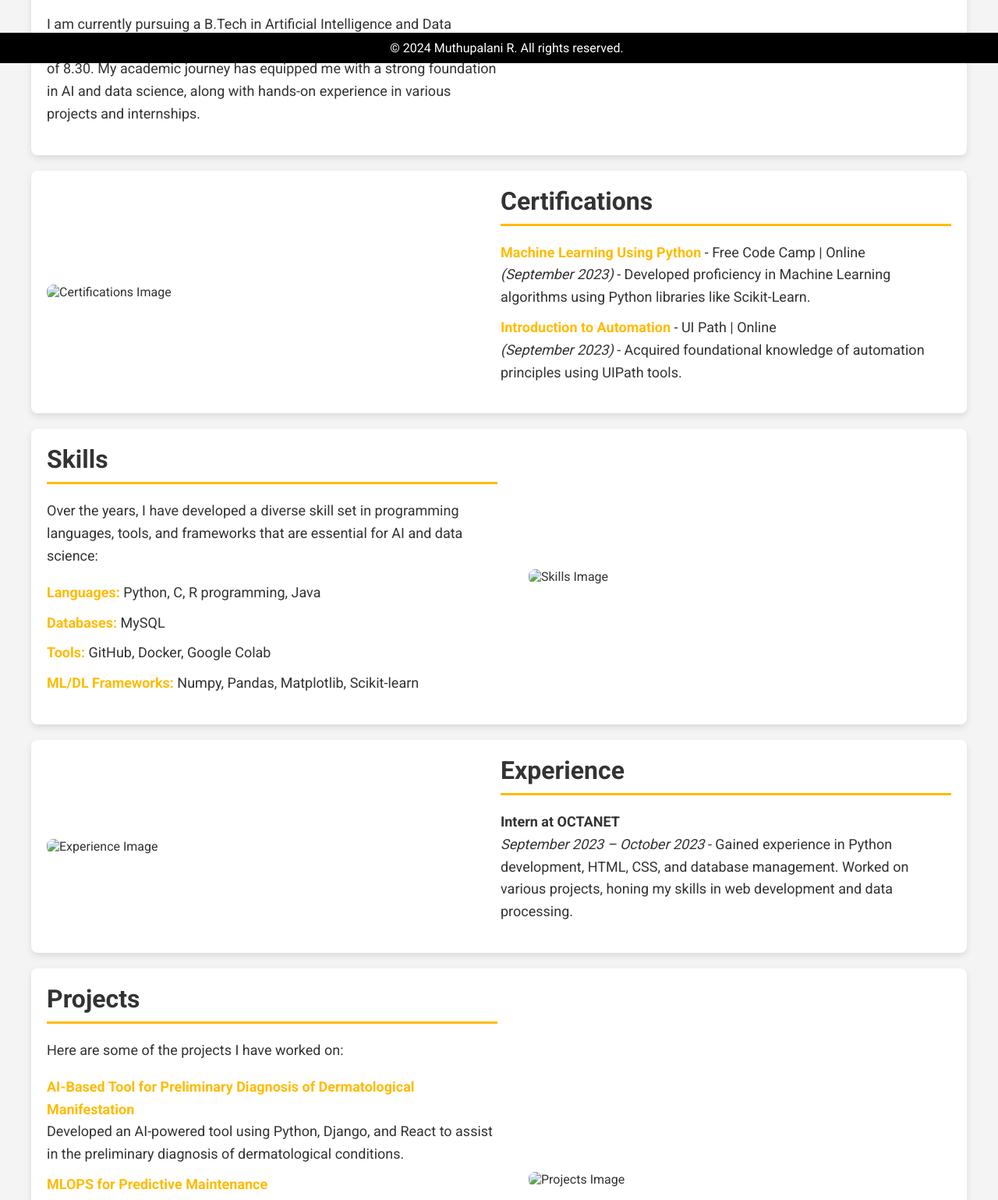
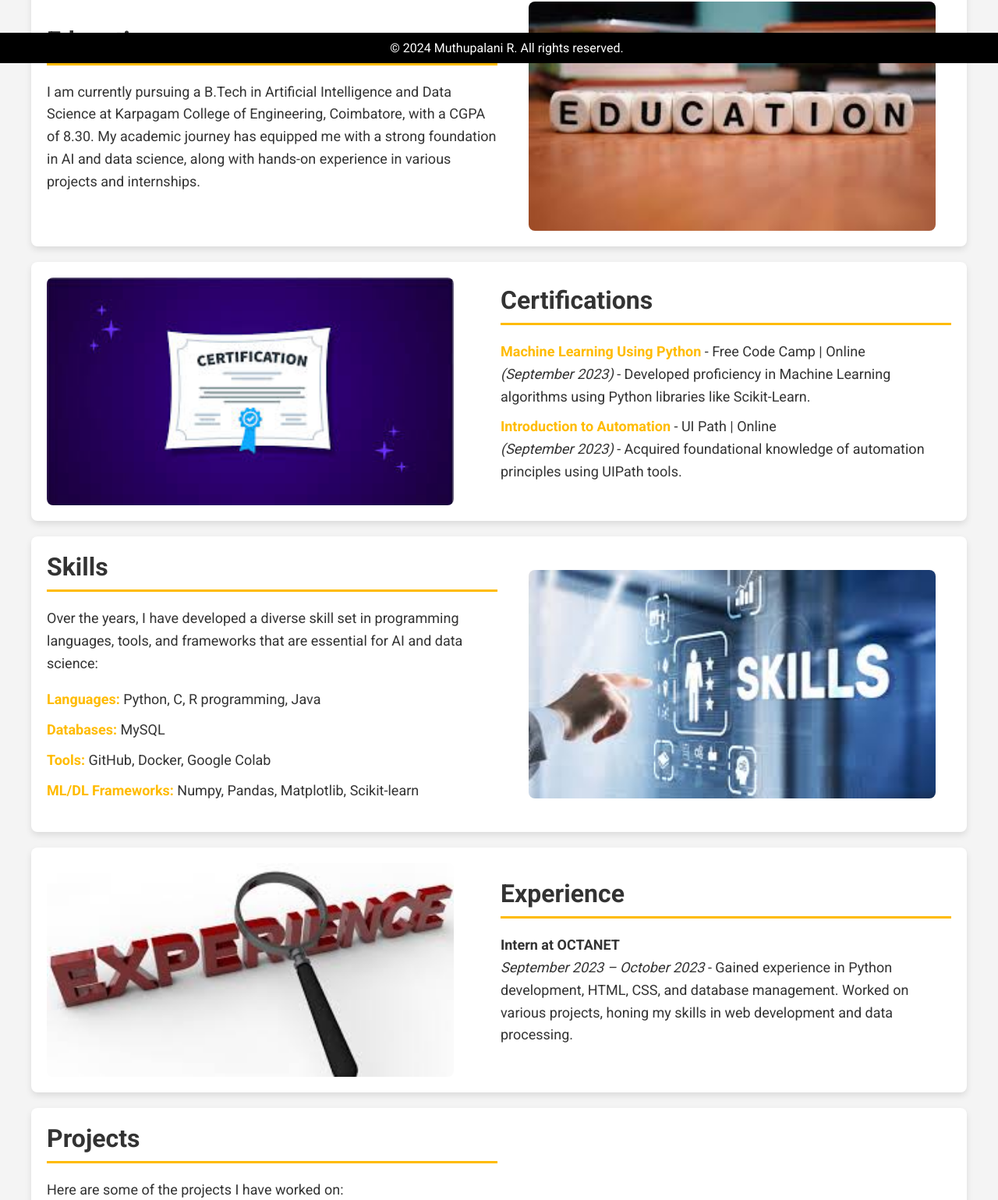
Before and after one commit to Muthupalani/Portfolio, a plain HTML site: page index.html in a window 1280 px wide. Shown: the part 719-2258 px from the top of the page at 78% size. Drawn offline with Linux system fonts and the light colour scheme.

Commit message:
updtae image

```diff
--- a/index.html
+++ b/index.html
@@ -158,7 +158,7 @@
     <div class="container">
         <section id="about" class="section about">
             <div class="section-content">
-                <img src="about-image.jpg" alt="About Me Image">
+                <img src="about.jpeg" alt="About Me Image">
                 <div class="text-content">
                     <h2>About Me</h2>
                     <p>Hello! I'm Muthupalani R, an aspiring Artificial Intelligence and Data Science professional from Coimbatore, India. With a passion for technology and problem-solving, I specialize in Python development, machine learning, and MLOps. My goal is to leverage AI to solve complex problems, improve business processes, and make data-driven decisions. I am constantly learning and exploring new technologies to stay at the forefront of the industry.</p>
@@ -172,13 +172,13 @@
                     <h2>Education</h2>
                     <p>I am currently pursuing a B.Tech in Artificial Intelligence and Data Science at Karpagam College of Engineering, Coimbatore, with a CGPA of 8.30. My academic journey has equipped me with a strong foundation in AI and data science, along with hands-on experience in various projects and internships.</p>
                 </div>
-                <img src="education-image.jpg" alt="Education Image">
+                <img src="education.jpeg" alt="Education Image">
             </div>
         </section>
 
         <section id="certifications" class="section certifications">
             <div class="section-content">
-                <img src="certifications-image.jpg" alt="Certifications Image">
+                <img src="certificatesection.jpeg" alt="Certifications Image">
                 <div class="text-content">
                     <h2>Certifications</h2>
                     <ul>
@@ -201,13 +201,13 @@
                         <li><strong>ML/DL Frameworks:</strong> Numpy, Pandas, Matplotlib, Scikit-learn</li>
                     </ul>
                 </div>
-                <img src="skills-image.jpg" alt="Skills Image">
+                <img src="skills.jpeg" alt="Skills Image">
             </div>
         </section>
 
         <section id="experience" class="section experience">
             <div class="section-content">
-                <img src="experience-image.jpg" alt="Experience Image">
+                <img src="experience.jpeg" alt="Experience Image">
                 <div class="text-content">
                     <h2>Experience</h2>
                     <p><strong>Intern at OCTANET</strong> <br><em>September 2023 – October 2023</em> - Gained experience in Python development, HTML, CSS, and database management. Worked on various projects, honing my skills in web development and data processing.</p>
@@ -226,7 +226,7 @@
                         <li><strong>AutoML House Price Prediction</strong> <br>Implemented AutoML algorithms using H2O.ai and TPOT frameworks to predict house prices, enhancing the accuracy and efficiency of real estate valuation.</li>
                     </ul>
                 </div>
-                <img src="projects-image.jpg" alt="Projects Image">
+                <img src="projects.jpeg" alt="Projects Image">
             </div>
         </section>
     </div>
```
Also changed, not shown: about.jpeg (added), certificatesection.jpeg (added), education.jpeg (added), experience.jpeg (added), projects.jpeg (added), skills.jpeg (added).
